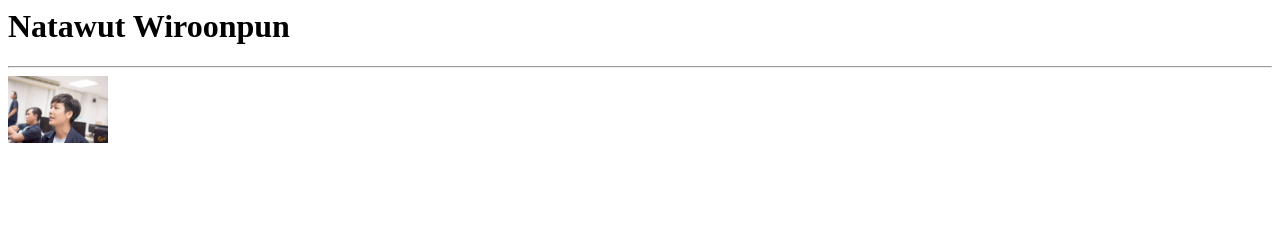
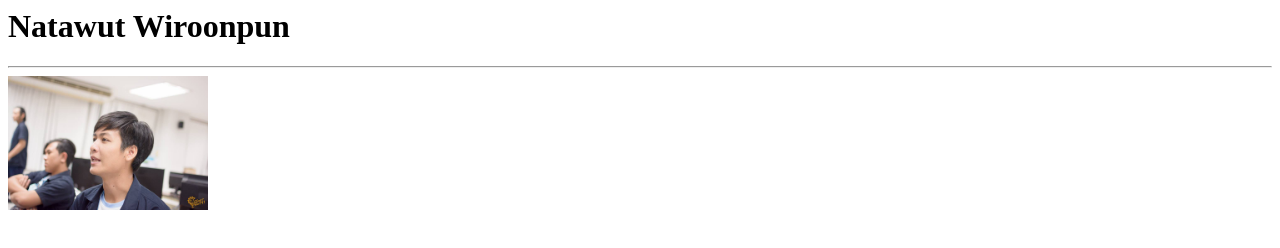
Before and after one commit to akantor1998/Natawut, a plain HTML site: page index.html in a window 1280 px wide. Drawn offline with Linux system fonts and the light colour scheme.

Commit message:
Update index.html

```diff
--- a/index.html
+++ b/index.html
@@ -1,3 +1,3 @@
 <h1>Natawut  Wiroonpun</h1>
 <hr/>
-<img style="width:100px" src="pi/nut.jpg">
+<img style="width:200px" src="pi/nut.jpg">
```
